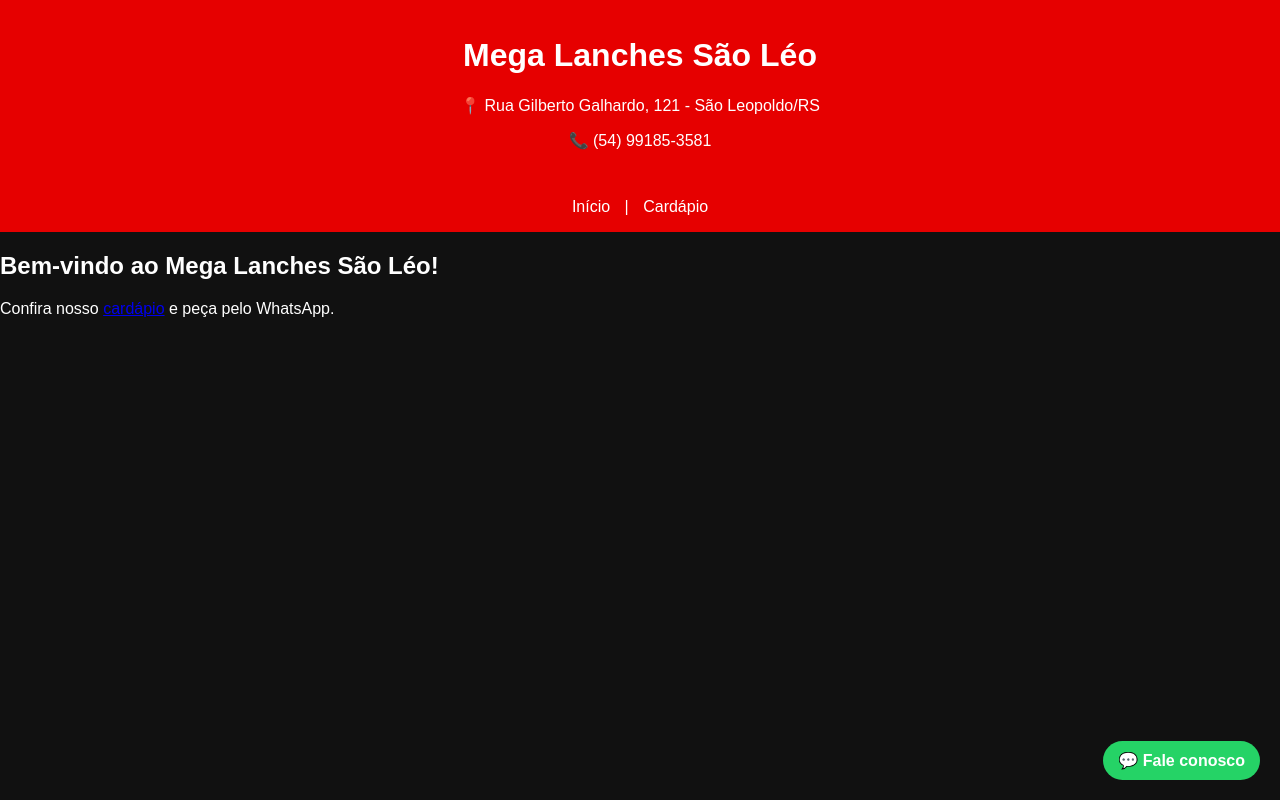
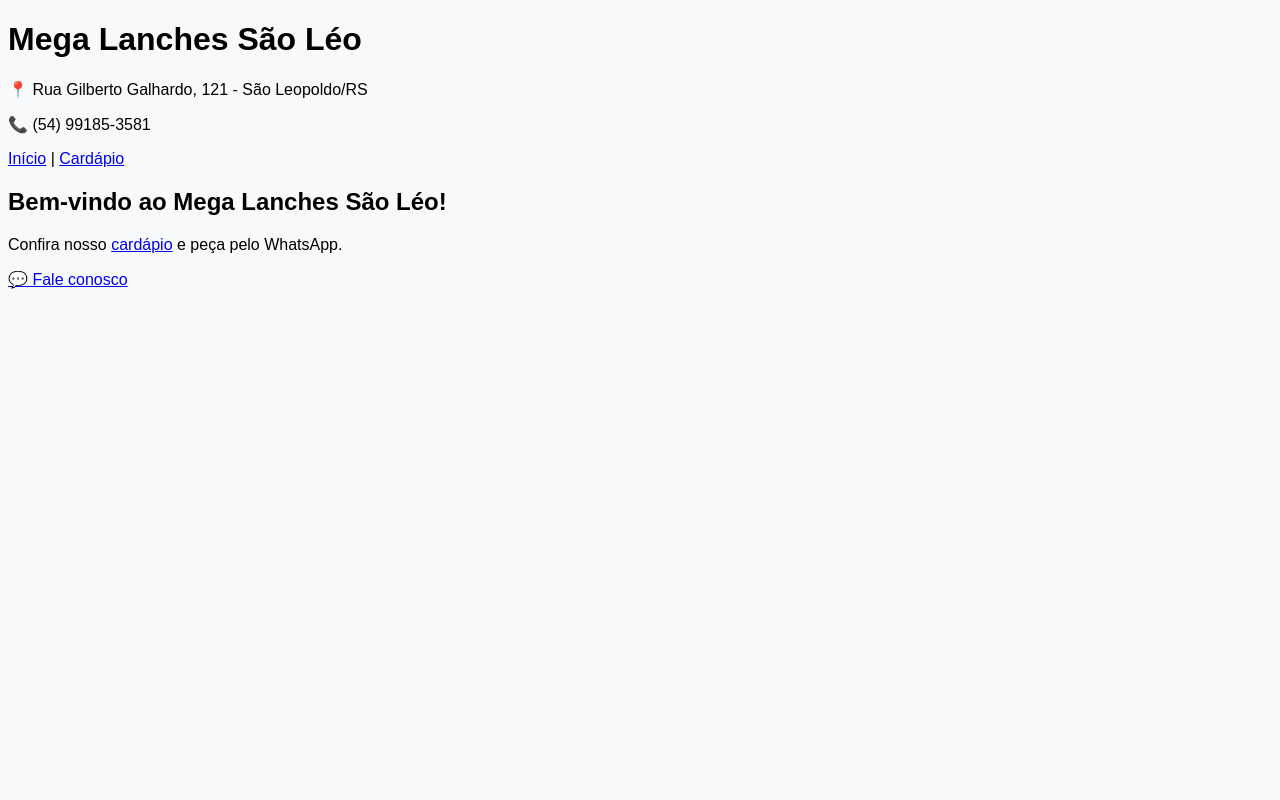
Before and after one commit to MegaLanchesSL/megalanchessl, a Flask app: page / in a window 1280 px wide. Run offline with Flask 3, Linux system fonts and the light colour scheme.

Commit message:
Update estilo.css

```diff
--- a/static/css/estilo.css
+++ b/static/css/estilo.css
@@ -1,48 +1,40 @@
+:root {
+    --vermelho: #E63946;     /* Vermelho vibrante */
+    --amarelo: #FFD166;      /* Amarelo dourado */
+    --fundo: #F8F9FA;        /* Cinza claro */
+}
+
 body {
-    font-family: sans-serif;
-    background-color: #111;
-    color: #fff;
-    margin: 0;
-    padding: 0;
+    background-color: var(--fundo);
+    font-family: 'Arial', sans-serif;
 }
-header, nav {
-    background-color: #e60000;
-    color: white;
-    padding: 1rem;
-    text-align: center;
+
+.navbar {
+    background-color: var(--vermelho) !important;
 }
-nav a {
-    color: white;
-    margin: 0 10px;
-    text-decoration: none;
+
+.btn-primary {
+    background-color: var(--vermelho);
+    border: none;
 }
-.cardapio {
-    display: flex;
-    flex-wrap: wrap;
-    justify-content: center;
-    gap: 20px;
-    padding: 20px;
+
+.btn-primary:hover {
+    background-color: #D62839; /* Vermelho mais escuro */
 }
-.item {
-    background: #222;
-    border: 1px solid #555;
+
+.card {
+    border: none;
     border-radius: 10px;
-    padding: 1rem;
-    width: 200px;
-    text-align: center;
+    box-shadow: 0 4px 8px rgba(0, 0, 0, 0.1);
+    transition: transform 0.3s;
 }
-.item img {
-    width: 100%;
-    border-radius: 10px;
+
+.card:hover {
+    transform: translateY(-5px);
 }
-.zap {
-    position: fixed;
-    bottom: 20px;
-    right: 20px;
-    background: #25d366;
-    color: white;
-    padding: 10px 15px;
-    border-radius: 50px;
-    text-decoration: none;
-    font-weight: bold;
+
+.card-img-top {
+    border-radius: 10px 10px 0 0;
+    height: 180px;
+    object-fit: cover;
 }
```
